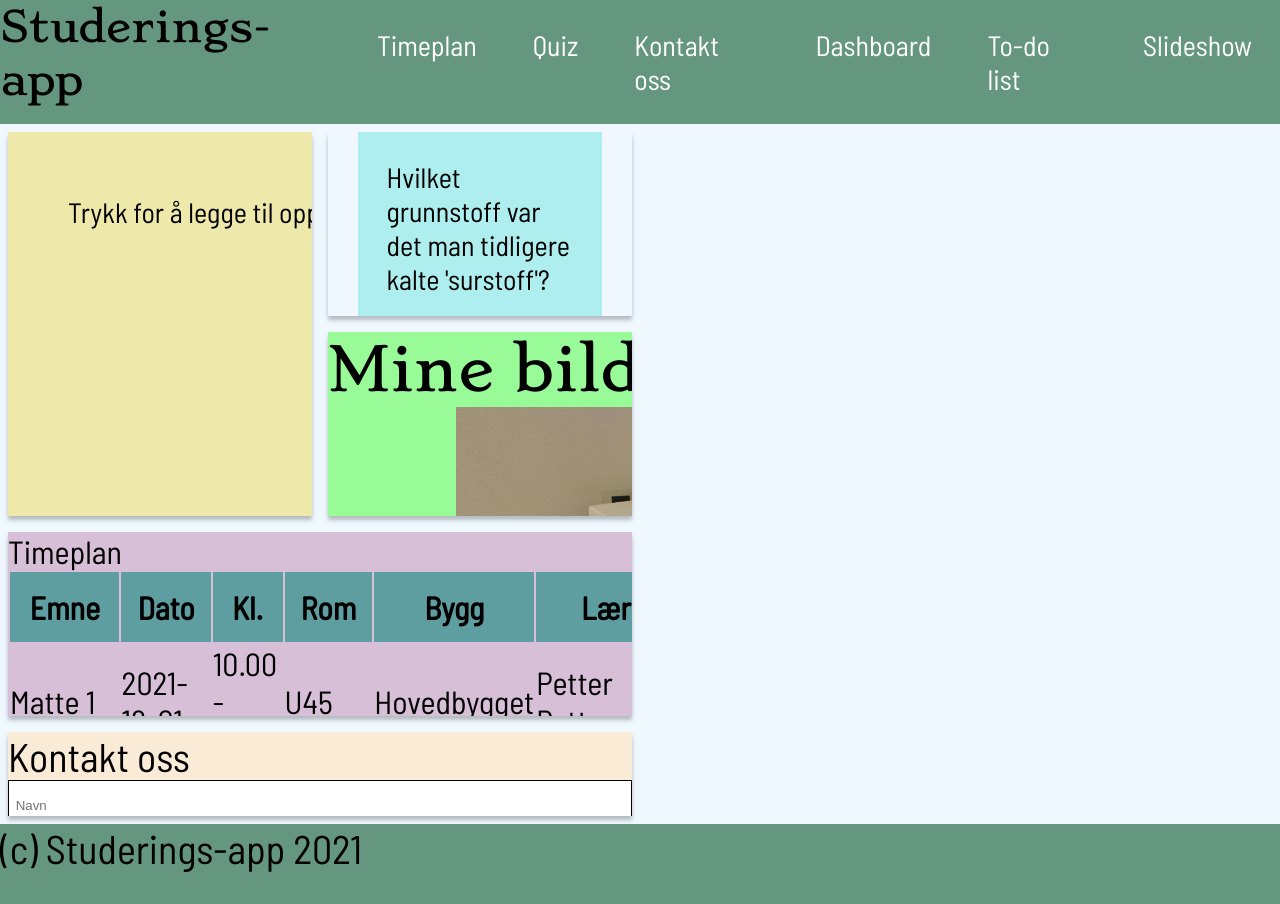
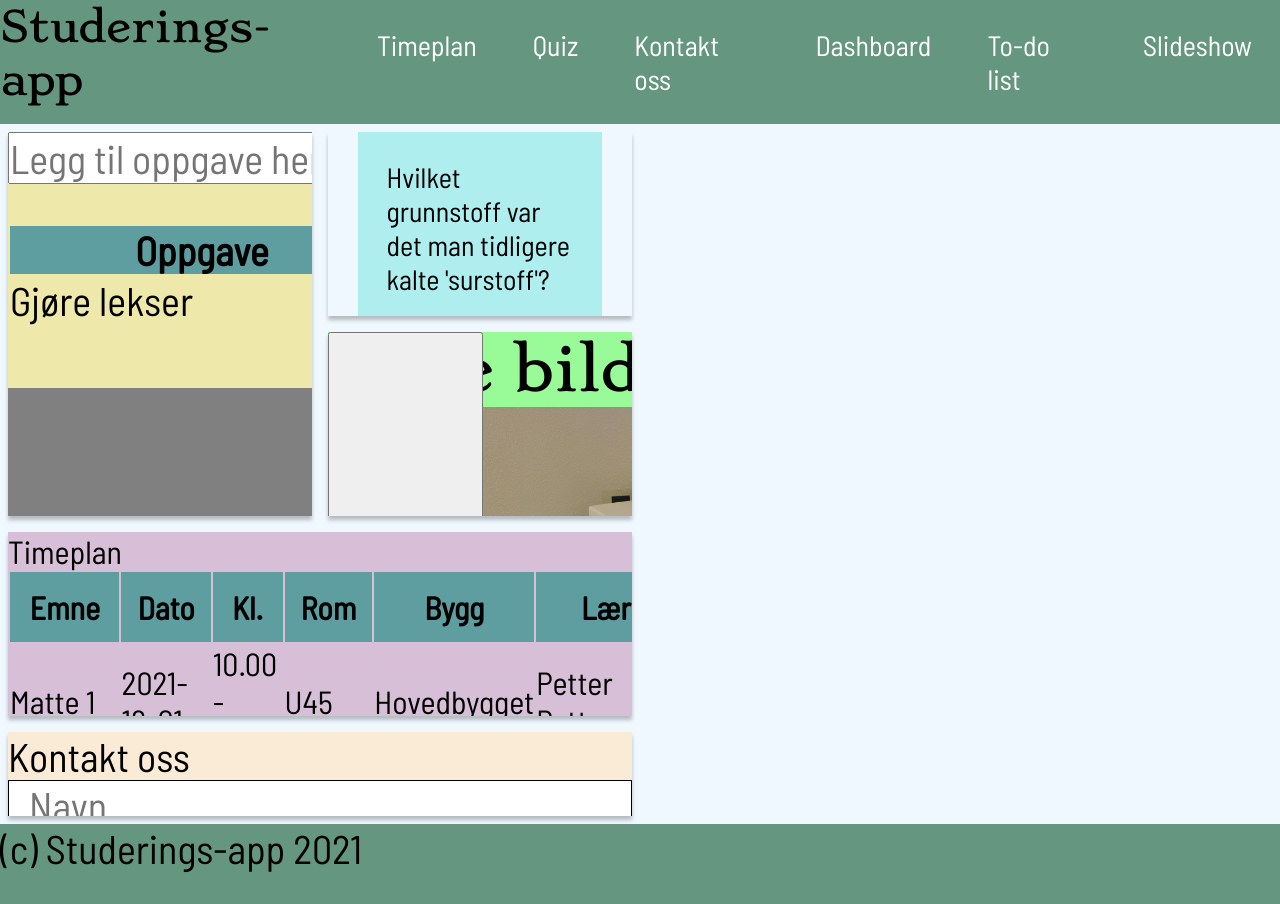
Before and after one commit to reiv003/Tema_4, a Vue app: page / in a window 1280 px wide. Built offline with nearby package versions, Linux system fonts and the light colour scheme.

Commit message:
Made a new todo-list that is not as complicated as Alejandros was

```diff
--- a/src/components/Table.vue
+++ b/src/components/Table.vue
@@ -5,12 +5,14 @@
     <table>
       <thead>
         <tr>
-          <th @click="sort_table_by_subject">Emne</th>
-          <th @click="sort_table_by_date">Dato</th>
-          <th>Kl.</th>
-          <th>Rom</th>
-          <th>Bygg</th>
-          <th>Lærer</th>
+          <th class="table-container__tr" @click="sort_table_by_subject">
+            Emne
+          </th>
+          <th class="table-container__tr" @click="sort_table_by_date">Dato</th>
+          <th class="table-container__tr">Kl.</th>
+          <th class="table-container__tr">Rom</th>
+          <th class="table-container__tr">Bygg</th>
+          <th class="table-container__tr">Lærer</th>
         </tr>
       </thead>
       <tbody>
@@ -130,12 +132,12 @@
   display: inline-block;
 }
 
-  th {
+.table-container__tr {
   background: cadetblue;
   padding: var(--padding);
 }
 
-  th:hover {
+.table-container__tr:hover {
   background-color: teal;
 }
 
--- a/src/components/TodoItem.vue
+++ /dev/null
@@ -1,117 +0,0 @@
-<!--
-	TASK MODEL:
-	{ id: '(random)', text: 'A new task', done: false }
--->
-
-<!-- når man trykker på knappene skal "emitDone" og "emitRemove" skje-->
-
-<template>
-  <div :class="`todo-item ${task.done ? 'todo-item--done' : ''}`">
-    <button @click="emitDone" class="todo-item__button" aria-label="Done">
-      <Icons :icon="'done'" />
-    </button>
-
-    <div class="todo-item__task">
-      <input
-        :ref="task.id"
-        type="text"
-        v-model="task.text"
-        placeholder="New task"
-      />
-    </div>
-
-    <button @click="emitRemove" class="todo-item__button" aria-label="Remove">
-      <Icons :icon="'remove'" />
-    </button>
-  </div>
-</template>
-
-<script>
-/*
-		EVENTS
-		emit -> event
-	*/
-
-import Icons from "../components/Icons.vue";
-
-export default {
-  components: {
-    Icons,
-  },
-
-  props: {
-    task: { type: Object },
-  },
-  /* spør alejandro om dette
-
-  mounted() {
-    this.$refs[this.task.id].focus();
-  },
-  */
-
-  /* når dette evente skjer blit tasken man skriver inn*/
-  updated() {
-    this.$emit("updated-task", this.task);
-  },
-
-  /* this (event)  gjør at "done-task" og "remove-task" skal skje som er i TodoList.vue*/
-  methods: {
-    emitDone() {
-      this.$emit("done-task", this.task);
-    },
-
-    emitRemove() {
-      this.$emit("remove-task", this.task);
-    },
-  },
-};
-</script>
-
-<style>
-.todo-item {
-  display: flex;
-  flex-flow: row nowrap;
-  justify-content: space-between;
-  align-items: center;
-  margin-bottom: 0.25em;
-  padding: 0.5em 0.8em;
-}
-
-.todo-item--done {
-  color: yellow;
-}
-
-.todo-item--done circle {
-  fill: black;
-  stroke: black;
-}
-
-.todo-item__button {
-  --size: 0.8em;
-
-  min-width: var(--size);
-  min-height: var(--size);
-  width: var(--size);
-  height: var(--size);
-}
-
-.todo-item__button:hover line {
-  stroke: green;
-}
-
-.todo-item__button:hover circle {
-  fill: purple;
-  stroke: purple;
-}
-
-.todo-item__task {
-  flex-grow: 2;
-  padding: 0.1em 0.5em 0;
-}
-
-.todo-item__task input {
-  width: 100%;
-  padding: 0.5em;
-  outline: 0;
-}
-</style>
--- a/src/components/TodoList.vue
+++ b/src/components/TodoList.vue
@@ -1,214 +1,160 @@
 <template>
-  <div class="todo-list">
-    <div class="todo-list__header">
-      <div class="todo-list__title">
-        Trykk for å legge til oppgave...
-        <!--{{ title }}-->
-      </div>
-
-      <button @click="addTask" class="todo-list__add-new">
-        <Icons :icon="'add'" />
-      </button>
+  <div class="todo-box">
+    <div class="todo-box__header">
+      <input
+        v-model="task"
+        class="header__input"
+        type="text"
+        placeholder="Legg til oppgave her"
+      />
+      <button @click="submitTask" class="header__submit">Send inn</button>
     </div>
-
-    <!-- TODO TASKS: oppdaterer local storage om todoTasks blir gjort noe med,
-          @-ene fra TodoItem refererer til sine egene methoder lenger ned -->
-    <div class="todo-list__content">
-      <template v-if="tasks.length > 0 && showSeparateLists">
-        <div class="todo-list__items">
-          <TodoItem
-            @updated-task="storeTasksLocally"
-            @done-task="doneTask"
-            @remove-task="removeTask"
-            v-for="task in todoTasks"
-            :task="task"
-          />
-        </div>
-
-        <!-- hr dukker bare opp når oppgaver som er gjort > 0, og forsvinner hvis oppgaver som må gjøres> 0 -->
-        <hr
-          class="todo-list__separator"
-          v-if="completedTasks.length > 0 && todoTasks.length > 0"
-        />
-
-        <!-- COMPLETED TASKS: oppdaterer local storage om completedTasks blir gjort noe med
-              @-ene fra TodoItem refererer til sine egene methoder lenger ned -->
-        <div class="todo-list__items">
-          <TodoItem
-            @updated-task="storeTasksLocally"
-            @done-task="doneTask"
-            @remove-task="removeTask"
-            v-for="task in completedTasks"
-            :task="task"
-          />
-        </div>
-      </template>
-
-      <!-- REMOVE TASK: oppdaterer local storage om man sletter tasken
-            @-ene fra TodoItem refererer til sine egene methoder lenger ned -->
-      <template v-else>
-        <div class="todo-list__items">
-          <TodoItem
-            @updated-task="storeTasksLocally"
-            @done-task="doneTask"
-            @remove-task="removeTask"
-            v-for="task in tasks"
-            :task="task"
-          />
-        </div>
-      </template>
-    </div>
+    <table class="todo-box__table">
+      <thead>
+        <th class="table__task">Oppgave</th>
+        <th class="table__status">Status</th>
+        <th class="table__edit">#</th>
+        <th class="table__delete">#</th>
+      </thead>
+      <tbody>
+        <tr v-for="(task, index) in tasks" :key="index">
+          <td>
+            <span :class="{ finished: task.status === 'Ferdig' }">{{
+              task.name
+            }}</span>
+          </td>
+          <td>
+            <span
+              @click="changeStatus(index)"
+              class="table-body__status"
+              :class="{
+                red: task.status === 'Må gjøre',
+                yellow: task.status === 'Holder på',
+                green: task.status === 'Ferdig',
+              }"
+              >{{ task.status }}</span
+            >
+          </td>
+          <td>
+            <div @click="editTask(index)">
+              <span>edit</span>
+            </div>
+          </td>
+          <td>
+            <div @click="deleteTask(index)">
+              <span>delete</span>
+            </div>
+          </td>
+        </tr>
+      </tbody>
+    </table>
   </div>
 </template>
 
 <script>
-import Icons from "../components/Icons.vue";
-import TodoItem from "../components/TodoItem.vue";
-
 export default {
-  props: {
-    title: { type: String },
-    layout: { type: String },
-  },
-
-  components: {
-    Icons,
-    TodoItem,
-  },
-
   data() {
     return {
-      tasks: [],
-      showSeparateLists: true,
+      task: "",
+      editedTask: null,
+      availableStatuses: ["Må gjøre", "Holder på", "Ferdig"],
+
+      tasks: [
+        {
+          name: "Gjøre lekser",
+          status: "Må gjøre",
+        },
+      ],
     };
   },
 
-  /* Gjør at den husker, selvom man er ute fra siden.. Gjør at hvis localState finnes skal metoden;returnTasksLocally brukes, som returnerer alle objektene i "todo-list-items" som er i local storage til parse (tall)*/
-  created() {
-    const localState = this.returnTasksLocally();
+  methods: {
+    submitTask() {
+      if (this.task.length === 0) return;
 
-    if (localState) {
-      this.tasks = localState;
-    }
-  },
+      if (this.editedTask === null) {
+        this.tasks.push({
+          name: this.task,
+          status: "Må gjøre",
+        });
+      } else {
+        this.tasks[this.editedTask].name = this.task;
+        this.editedTask = null;
+      }
 
-  computed: {
-    todoTasks() {
-      return this.tasks.filter((task) => task.done === false);
+      this.task = "";
     },
 
-    completedTasks() {
-      return this.tasks.filter((task) => task.done === true);
-    },
-  },
-
-  methods: {
-    /* pusher et objekt til arrayet 'tasks' med en random id, ingen tekst og done false */
-    addTask() {
-      this.tasks.push({ id: this.createID(), text: "", done: false });
-      this.storeTasksLocally();
+    deleteTask(index) {
+      this.tasks.splice(index, 1);
     },
 
-    /* splicer  */
-    removeTask(task) {
-      const taskIndex = this.tasks.findIndex(
-        (task_in_tasks) => task_in_tasks.id === task.id
-      );
-      this.tasks.splice(taskIndex, 1);
-      this.storeTasksLocally();
+    editTask(index) {
+      this.task = this.tasks[index].name;
+      this.editedTask = index;
     },
 
-    doneTask(task) {
-      const taskIndex = this.tasks.findIndex(
-        (task_in_tasks) => task_in_tasks.id === task.id
-      );
-      this.tasks[taskIndex].done = !this.tasks[taskIndex].done;
-      this.storeTasksLocally();
-    },
-
-    createID() {
-      return Math.random().toString(36).slice(2);
-    },
-
-    /* Lager  en key i local storage som heter "todo-list-items"*/
-    storeTasksLocally() {
-      window.localStorage.setItem(
-        "todo-list-items",
-        JSON.stringify(this.tasks)
-      );
-    },
-
-    /* returnerer "todo-lidt-items" fra localStorage fra string til til parse */
-    returnTasksLocally() {
-      return JSON.parse(window.localStorage.getItem("todo-list-items"));
+    changeStatus(index) {
+      let newIndex = this.availableStatuses.indexOf(this.tasks[index].status);
+      if (++newIndex > 2) newIndex = 0;
+      this.tasks[index].status = this.availableStatuses[newIndex];
     },
   },
 };
 </script>
 
 <style>
-.todo-list {
-  /*
-			variabler fra figma
-		*/
-
-  --background: #f0ebad;
-  --foreground: #000000;
-  --inactive: #b0b0b0;
-  --highlight: #ff2e00;
-  --border-radius: 0.5em;
-
-  position: relative;
-  width: 40vw;
-  height: 80vh;
+.todo-box {
   background: palegoldenrod;
-  padding: 1em;
-  display: flex;
-  flex-flow: column nowrap;
+  width: 80vw;
+  height: 20vw;
 }
 
-.todo-list__header {
-  display: flex;
-  flex-flow: row nowrap;
-  justify-content: space-between;
-  align-items: center;
-  padding: 0.5em;
-  margin-bottom: 0.5em;
+.todo-box__header {
+  margin-bottom: 1em;
 }
 
-.todo-list__title {
-  font-size: 0.7em;
+.header__submit {
+  background: paleturquoise;
 }
 
-.todo-list__add-new {
-  --size: 1em;
-
-  min-width: var(--size);
-  min-height: var(--size);
-  width: var(--size);
-  height: var(--size);
+.table__task {
+  width: 30vw;
+  background: cadetblue;
 }
 
-.todo-list__add-new line {
-  stroke: black;
+.table__status {
+  width: 15vw;
+  background: coral;
 }
 
-.todo-list__add-new:hover line {
-  stroke: red;
+.table__edit {
+  width: 8vw;
+  background: palevioletred;
 }
 
-.todo-list__separator {
-  border: 1px solid rgb(87, 68, 39);
-  margin: 1em 0;
-  opacity: 0.5;
+.table__delete {
+  width: 8vw;
+  background: plum;
 }
 
-.todo-list__content {
-  overflow: scroll;
-  display: flex;
-  flex-flow: column nowrap;
-  flex-grow: 2;
-  color: palegreen;
-  z-index: 0;
+.table-body__status {
+  cursor: pointer;
+}
+
+.finished {
+  text-decoration: line-through;
+}
+
+.red {
+  color: red;
+}
+
+.yellow {
+  color: orange;
+}
+
+.green {
+  color: green;
 }
 </style>
--- a/src/styles/reset.css
+++ b/src/styles/reset.css
@@ -6,13 +6,14 @@
 
 button {
 	cursor: pointer;
-	background: none;
-	border: none;
+	/*background: none;
+	border: none;*/
 	font: inherit;
 }
 
 input {
 	cursor: pointer;
+	font: inherit;
 }
 
 h1,h2,h3 {
```
Lines whose indentation alone changed are shown as unchanged.
